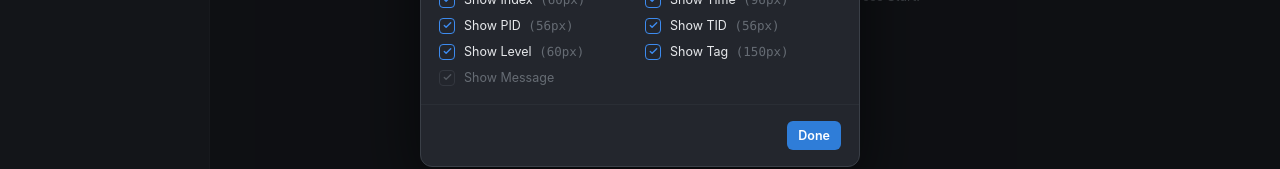
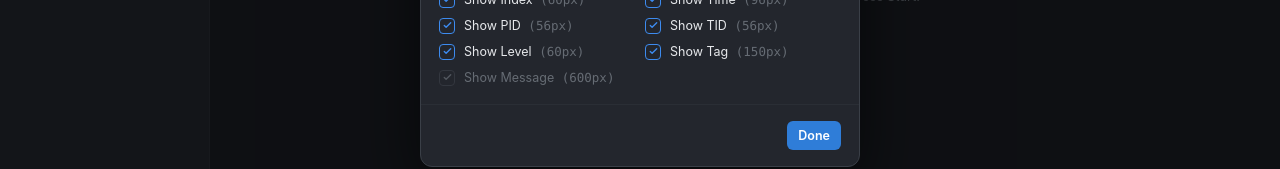
Before and after one commit to Thuongst97/LogCatViewer, a React (Vite) app: page / in a window 1280 px wide. Both pictures are taken after a click on the button 1250 px from the left and 21 px from the top of the page. Shown: the part 448-617 px from the top of the page. Built offline with nearby package versions, Linux system fonts and the light colour scheme.

Commit message:
Implement horizontal scroll

```diff
--- a/src/renderer/components/LogTable/LogTable.module.css
+++ b/src/renderer/components/LogTable/LogTable.module.css
@@ -5,11 +5,21 @@
   min-width: 0;
   min-height: 0;
 }
+/* Clips the header row to the visible width and has no scrollbar of its own —
+   kept in horizontal lockstep with .scrollArea purely by mirroring its
+   scrollLeft (see LogTable.tsx's handleScroll). This wrapper is the actual
+   scroll container: it must stay viewport-width while its child (.headerRow)
+   is the one sized to the full column width, or there's nothing for it to
+   scroll past — setting scrollLeft directly on an element exactly as wide as
+   its own content is a no-op. */
+.headerScroll {
+  overflow-x: hidden;
+  flex-shrink: 0;
+}
 .headerRow {
   display: grid;
-  grid-template-columns: 60px 96px 56px 56px 60px 150px 1fr;
+  grid-template-columns: 60px 96px 56px 56px 60px 150px 600px;
   height: 28px;
-  flex-shrink: 0;
   background: var(--bg-panel-alt);
   /* Each .cell already draws its own bottom border (see .cell below) — bumped to
      --border-strong just for header cells so the header/body split reads clearly. */
@@ -24,13 +34,16 @@
 .scrollArea {
   flex-grow: 1;
   overflow-y: auto;
-  overflow-x: hidden;
+  /* A wide Message column (or a narrow window) can make the columns' combined
+     width exceed the viewport — scroll to the rest instead of clipping a long
+     line with no way to read it in place. */
+  overflow-x: auto;
   font-size: 12px;
   position: relative;
 }
 .row {
   display: grid;
-  grid-template-columns: 60px 96px 56px 56px 60px 150px 1fr;
+  grid-template-columns: 60px 96px 56px 56px 60px 150px 600px;
   cursor: pointer;
 }
 .row:hover {
--- a/src/renderer/components/LogTable/LogTable.tsx
+++ b/src/renderer/components/LogTable/LogTable.tsx
@@ -1,4 +1,4 @@
-import { useEffect, useMemo, useRef, useState, type MouseEvent as ReactMouseEvent } from 'react';
+import { useEffect, useRef, useState, type MouseEvent as ReactMouseEvent } from 'react';
 import { useVirtualizer } from '@tanstack/react-virtual';
 import styles from './LogTable.module.css';
 import { useLogStore } from '../../state/logStore';
@@ -8,9 +8,10 @@ import { useTableSettingsStore } from '../../state/tableSettingsStore';
 import { useVisibleEntries } from '../../lib/useVisibleEntries';
 import { computeTableLayout } from '../../lib/tableLayout';
 import { renderLogCell } from '../../lib/renderLogCell';
+import { measureTextWidth } from '../../lib/measureTextWidth';
 import { copyToClipboard } from '../../lib/clipboard';
 import { CopyIcon, ExpandIcon, FilterPositiveIcon } from '../../lib/icons';
-import { COLUMN_LABELS, type ColumnKey, type LogEntry, type ResizableColumnKey } from '@shared/types';
+import { COLUMN_LABELS, type ColumnKey, type LogEntry } from '@shared/types';
 
 interface ContextMenuState {
   x: number;
@@ -23,8 +24,14 @@ const AUTOSCROLL_SLOP_MULTIPLIER = 2;
 /** The dense, virtualized log table — only visible rows exist in the DOM regardless of
  *  buffer size (plan §8.3), which is what keeps a 100k-line buffer scrolling smoothly.
  *  Columns, their widths, row height, and text size all come from tableSettingsStore
- *  (Settings > Table), and every fixed-width column is drag-resizable from its header
- *  cell's right edge — `message` always fills whatever space is left. */
+ *  (Settings > Table), and every column — Message included — is drag-resizable from
+ *  its header cell's right edge. The Message column's configured width is only a
+ *  *minimum*: it still fills spare room on a wide window, but the widest message
+ *  actually on screen is measured (canvas.measureText, see measureTextWidth) and
+ *  used as a floor too, so a long line always forces real horizontal overflow
+ *  instead of silently ellipsis-truncating with no way to read the rest. The
+ *  header scrolls in lockstep via a synced scrollLeft (handleScroll) so columns
+ *  stay aligned with their headers. */
 export function LogTable() {
   const entries = useLogStore((s) => s.entries);
   const selectedEntryId = useLogStore((s) => s.selectedEntryId);
@@ -44,13 +51,15 @@ export function LogTable() {
   const rowHeight = useTableSettingsStore((s) => s.rowHeight);
   const setColumnWidth = useTableSettingsStore((s) => s.setColumnWidth);
 
-  const { visibleColumns, gridTemplate } = useMemo(
-    () => computeTableLayout({ columns, columnWidths }),
-    [columns, columnWidths]
-  );
-
   const parentRef = useRef<HTMLDivElement>(null);
+  const headerScrollRef = useRef<HTMLDivElement>(null);
   const userScrolledUp = useRef(false);
+  // The body has a vertical scrollbar carving into its content width; the
+  // header doesn't, so without compensating for that gap the two drift out of
+  // alignment by a scrollbar's width at the far right edge of a horizontal
+  // scroll. Re-measured on any resize (window, sidebar toggle, row count
+  // crossing the point where the vertical scrollbar appears/disappears, …).
+  const [scrollbarWidth, setScrollbarWidth] = useState(0);
 
   const virtualizer = useVirtualizer({
     count: visible.length,
@@ -58,6 +67,34 @@ export function LogTable() {
     estimateSize: () => rowHeight,
     overscan: 20
   });
+
+  const font = `${fontSize}px 'IBM Plex Mono', ui-monospace, 'Cascadia Code', Consolas, monospace`;
+  const MESSAGE_CELL_PADDING = 28; // .cell's 4px+10px horizontal padding, plus a small safety margin
+  let widestMessage = 0;
+  if (columns.message) {
+    for (const virtualRow of virtualizer.getVirtualItems()) {
+      const entry = visible[virtualRow.index];
+      if (!entry) continue;
+      const width = measureTextWidth(entry.message, font);
+      if (width > widestMessage) widestMessage = width;
+    }
+  }
+  const effectiveColumnWidths =
+    widestMessage > 0
+      ? { ...columnWidths, message: Math.max(columnWidths.message, Math.ceil(widestMessage) + MESSAGE_CELL_PADDING) }
+      : columnWidths;
+
+  const { visibleColumns, gridTemplate, totalWidth } = computeTableLayout({ columns, columnWidths: effectiveColumnWidths });
+
+  useEffect(() => {
+    const el = parentRef.current;
+    if (!el) return;
+    const measure = () => setScrollbarWidth(el.offsetWidth - el.clientWidth);
+    measure();
+    const observer = new ResizeObserver(measure);
+    observer.observe(el);
+    return () => observer.disconnect();
+  }, [visible.length, rowHeight]);
 
   useEffect(() => {
     virtualizer.measure();
@@ -82,10 +119,6 @@ export function LogTable() {
     // eslint-disable-next-line react-hooks/exhaustive-deps
   }, [visible.length]);
 
-  // Jump to a specific entry on request (e.g. a Search Results double-click — plan
-  // follow-up, mirrors DLT Viewer). Only takes effect if the entry is currently
-  // visible under the active filters; if it's filtered out there's nothing to
-  // scroll to, but it stays selected so opening the detail dialog still shows it.
   useEffect(() => {
     if (!scrollRequest) return;
     const index = visible.findIndex((e) => e.id === scrollRequest.id);
@@ -97,6 +130,11 @@ export function LogTable() {
   function handleScroll() {
     const el = parentRef.current;
     if (!el) return;
+    // headerScrollRef wraps the header row at viewport width with overflow-x:
+    // hidden (see .headerScroll) — its own content (the header row, sized to
+    // totalWidth) is what actually overflows, so *this* wrapper is what needs
+    // scrollLeft set to stay in lockstep; it never scrolls on its own.
+    if (headerScrollRef.current) headerScrollRef.current.scrollLeft = el.scrollLeft;
     const distanceFromBottom = el.scrollHeight - el.scrollTop - el.clientHeight;
     userScrolledUp.current = distanceFromBottom > rowHeight * AUTOSCROLL_SLOP_MULTIPLIER;
   }
@@ -108,11 +146,6 @@ export function LogTable() {
     openLogDetailDialog();
   }
 
-  // Right-click > Add Filter — pre-fills the New Filter dialog from this line
-  // instead of a blank form. Tag comes enabled (a tag filter is the pattern
-  // every filter in typical use ends up being); Message is filled in too but
-  // left disabled, since matching the *exact* text of one specific line is
-  // rarely what you want by default — it's there to enable if you do.
   function handleAddFilter(entry: LogEntry) {
     openFilterEditor(null, {
       name: entry.tag || undefined,
@@ -157,15 +190,20 @@ export function LogTable() {
 
   return (
     <div className={styles.tableArea}>
-      <div className={[styles.headerRow, 'mono'].join(' ')} style={{ gridTemplateColumns: gridTemplate }}>
+      <div ref={headerScrollRef} className={styles.headerScroll} style={{ marginRight: scrollbarWidth }}>
+        <div
+          className={[styles.headerRow, 'mono'].join(' ')}
+          style={{ gridTemplateColumns: gridTemplate, width: '100%', minWidth: totalWidth }}
+        >
           {visibleColumns.map((column) => (
             <HeaderCell
               key={column}
               column={column}
-            width={column === 'message' ? null : columnWidths[column as ResizableColumnKey]}
-            onResize={(width) => setColumnWidth(column as ResizableColumnKey, width)}
+              width={columnWidths[column]}
+              onResize={(width) => setColumnWidth(column, width)}
             />
           ))}
+        </div>
       </div>
 
       <div ref={parentRef} className={styles.scrollArea} style={{ fontSize }} onScroll={handleScroll}>
@@ -178,7 +216,7 @@ export function LogTable() {
               : 'No lines match the current filters.'}
           </div>
         )}
-        <div style={{ height: virtualizer.getTotalSize(), position: 'relative' }}>
+        <div style={{ height: virtualizer.getTotalSize(), width: '100%', minWidth: totalWidth, position: 'relative' }}>
           {virtualizer.getVirtualItems().map((virtualRow) => {
             const entry = visible[virtualRow.index];
             // Rows are deliberately flat by default — no automatic per-level tint, no
@@ -305,15 +343,13 @@ function HeaderCell({
   onResize
 }: {
   column: ColumnKey;
-  /** null for the flexible `message` column, which has no drag handle. */
-  width: number | null;
+  width: number;
   onResize: (width: number) => void;
 }) {
   const [dragging, setDragging] = useState(false);
   const dragStart = useRef<{ startX: number; startWidth: number } | null>(null);
 
   function handleMouseDown(e: ReactMouseEvent) {
-    if (width === null) return;
     e.preventDefault();
     dragStart.current = { startX: e.clientX, startWidth: width };
     setDragging(true);
@@ -348,13 +384,11 @@ function HeaderCell({
   return (
     <div className={styles.cell} style={{ position: 'relative' }}>
       {COLUMN_LABELS[column].toUpperCase()}
-      {width !== null && (
       <div
         className={[styles.columnResizeHandle, dragging ? styles.columnResizing : ''].join(' ')}
         onMouseDown={handleMouseDown}
         title="Drag to resize column"
       />
-      )}
     </div>
   );
 }
--- a/src/renderer/components/SearchResultsDock/SearchResultsDock.module.css
+++ b/src/renderer/components/SearchResultsDock/SearchResultsDock.module.css
@@ -57,7 +57,10 @@
 .body {
   flex-grow: 1;
   overflow-y: auto;
-  overflow-x: hidden;
+  /* A wide Message column (or a narrow window) can make the columns' combined
+     width exceed the viewport — scroll to the rest instead of clipping a long
+     line with no way to read it in place (mirrors LogTable's .scrollArea). */
+  overflow-x: auto;
   font-size: 11.5px;
 }
 .empty {
--- a/src/renderer/components/SearchResultsDock/SearchResultsDock.tsx
+++ b/src/renderer/components/SearchResultsDock/SearchResultsDock.tsx
@@ -11,6 +11,7 @@ import { useSearchWorker } from '../../lib/useSearchWorker';
 import { useVisibleEntries } from '../../lib/useVisibleEntries';
 import { computeTableLayout } from '../../lib/tableLayout';
 import { renderLogCell } from '../../lib/renderLogCell';
+import { measureTextWidth } from '../../lib/measureTextWidth';
 import { COLUMN_LABELS, type LogEntry } from '@shared/types';
 
 // Not a per-keystroke debounce (search only runs on explicit submit — see
@@ -57,8 +58,24 @@ export function SearchResultsDock() {
   const columnWidths = useTableSettingsStore((s) => s.columnWidths);
   const rowHeight = useTableSettingsStore((s) => s.rowHeight);
   const fontSize = useTableSettingsStore((s) => s.fontSize);
-  const { visibleColumns, gridTemplate } = computeTableLayout({ columns, columnWidths });
   const bodyRef = useRef<HTMLDivElement>(null);
+  const headerScrollRef = useRef<HTMLDivElement>(null);
+
+  // Mirrors LogTable's header/body horizontal scroll sync. headerScrollRef
+  // wraps the header row at viewport width with overflow-x: hidden — its own
+  // content (the header row, sized to totalWidth) is what actually overflows,
+  // so *this* wrapper is what needs scrollLeft set to stay aligned; an element
+  // exactly as wide as its own content has nothing to scroll, so the wrapper
+  // can't just be the header row itself.
+  function handleBodyScroll() {
+    if (headerScrollRef.current && bodyRef.current) headerScrollRef.current.scrollLeft = bodyRef.current.scrollLeft;
+  }
+
+  // The body has a vertical scrollbar carving into its content width; the
+  // header doesn't, so without compensating for that gap the two drift out of
+  // alignment by a scrollbar's width at the far right edge of a horizontal
+  // scroll (see the matching fix in LogTable.tsx).
+  const [scrollbarWidth, setScrollbarWidth] = useState(0);
 
   // A massive log can easily produce thousands of matches (a common substring
   // over a 500k-line buffer) — rendering every one as a real DOM row is what
@@ -70,6 +87,48 @@ export function SearchResultsDock() {
     estimateSize: () => rowHeight,
     overscan: 20
   });
+
+  // Mirrors LogTable's content-aware Message width (see its longer comment):
+  // `minmax(width, 1fr)` alone never grows past the available viewport, so a
+  // long match would just get ellipsis-truncated with no way to scroll to the
+  // rest. Measuring the widest message among the currently-rendered rows and
+  // folding that into the effective column width forces real overflow (and so
+  // a usable horizontal scrollbar) whenever a result line needs more room.
+  const font = `${fontSize}px 'IBM Plex Mono', ui-monospace, 'Cascadia Code', Consolas, monospace`;
+  const MESSAGE_CELL_PADDING = 28;
+  let widestMessage = 0;
+  if (columns.message) {
+    for (const virtualRow of virtualizer.getVirtualItems()) {
+      const entry = results[virtualRow.index];
+      if (!entry) continue;
+      const width = measureTextWidth(entry.message, font);
+      if (width > widestMessage) widestMessage = width;
+    }
+  }
+  const effectiveColumnWidths =
+    widestMessage > 0
+      ? { ...columnWidths, message: Math.max(columnWidths.message, Math.ceil(widestMessage) + MESSAGE_CELL_PADDING) }
+      : columnWidths;
+  const { visibleColumns, gridTemplate, totalWidth } = computeTableLayout({ columns, columnWidths: effectiveColumnWidths });
+
+  useEffect(() => {
+    // bodyRef.current is null until the dock is actually expanded (it starts
+    // collapsed, and its body isn't rendered at all while collapsed) — this
+    // must re-attempt whenever dockVisible flips, not just once on mount, or
+    // it permanently measures nothing if the dock was closed at mount time.
+    // ResizeObserver alone isn't enough either: the vertical scrollbar can
+    // appear/disappear purely because `results.length` crossed the overflow
+    // threshold, with the container's own box (what ResizeObserver tracks)
+    // never changing size — so re-measure directly on that too, not just on
+    // an actual container resize.
+    const el = bodyRef.current;
+    if (!el) return;
+    const measure = () => setScrollbarWidth(el.offsetWidth - el.clientWidth);
+    measure();
+    const observer = new ResizeObserver(measure);
+    observer.observe(el);
+    return () => observer.disconnect();
+  }, [dockVisible, results.length, rowHeight]);
 
   // Row height (Settings > Table) is a fixed estimate, not a per-row DOM
   // measurement — changing it doesn't retroactively invalidate rows the
@@ -175,22 +234,27 @@ export function SearchResultsDock() {
 
       {dockVisible && (
         <>
-          <div className={[tableStyles.headerRow, 'mono'].join(' ')} style={{ gridTemplateColumns: gridTemplate }}>
-            {visibleColumns.map((column) => (
-              <div key={column} className={tableStyles.cell}>
-                {COLUMN_LABELS[column].toUpperCase()}
-              </div>
-            ))}
+          <div ref={headerScrollRef} className={tableStyles.headerScroll} style={{ marginRight: scrollbarWidth }}>
+            <div
+              className={[tableStyles.headerRow, 'mono'].join(' ')}
+              style={{ gridTemplateColumns: gridTemplate, width: '100%', minWidth: totalWidth }}
+            >
+              {visibleColumns.map((column) => (
+                <div key={column} className={tableStyles.cell}>
+                  {COLUMN_LABELS[column].toUpperCase()}
+                </div>
+              ))}
+            </div>
           </div>
 
-          <div ref={bodyRef} className={[styles.body, 'mono'].join(' ')} style={{ fontSize }}>
+          <div ref={bodyRef} className={[styles.body, 'mono'].join(' ')} style={{ fontSize }} onScroll={handleBodyScroll}>
             {results.length === 0 ? (
               <div className={[styles.empty, searching ? styles.emptySearching : ''].join(' ')}>
                 {searching && <span className={styles.spinner} />}
                 {query.length === 0 ? 'No search in progress.' : searching ? 'Searching…' : 'No matches.'}
               </div>
             ) : (
-              <div style={{ height: virtualizer.getTotalSize(), position: 'relative' }}>
+              <div style={{ height: virtualizer.getTotalSize(), width: '100%', minWidth: totalWidth, position: 'relative' }}>
                 {virtualizer.getVirtualItems().map((virtualRow) => {
                   const entry = results[virtualRow.index];
                   return (
--- a/src/renderer/components/SettingsDialog/SettingsDialog.tsx
+++ b/src/renderer/components/SettingsDialog/SettingsDialog.tsx
@@ -129,12 +129,10 @@ function TableTab() {
               <Checkbox checked={columns[column]} onChange={(v) => setColumnVisible(column, v)} aria-label={`Show ${COLUMN_LABELS[column]}`} />
               <span className={styles.columnCheckLabel}>
                 Show {COLUMN_LABELS[column]}
-                {column !== 'message' && (
-                  <span style={{ color: 'var(--text-muted)' }} className="mono">
-                    {' '}
-                    ({columnWidths[column as Exclude<ColumnKey, 'message'>]}px)
-                  </span>
-                )}
+                <span style={{ color: 'var(--text-muted)' }} className="mono">
+                  {' '}
+                  ({columnWidths[column]}px)
+                </span>
               </span>
             </div>
           ))}
@@ -142,6 +140,10 @@ function TableTab() {
             <Checkbox checked disabled onChange={() => {}} aria-label="Show Message (always shown)" />
             <span className={[styles.columnCheckLabel, styles.columnCheckLabelLocked].join(' ')} title="Message always shows — hiding every column isn't useful">
               Show Message
+              <span style={{ color: 'var(--text-muted)' }} className="mono">
+                {' '}
+                ({columnWidths.message}px)
+              </span>
             </span>
           </div>
         </div>
--- /dev/null
+++ b/src/renderer/lib/measureTextWidth.ts
@@ -0,0 +1,13 @@
+// Fast, non-DOM text width measurement via a single reused offscreen canvas —
+// used to auto-fit the Message column to whatever's actually on screen (see
+// LogTable/SearchResultsDock), without laying out real DOM nodes just to find
+// out how wide a string would render.
+let canvas: HTMLCanvasElement | null = null;
+
+export function measureTextWidth(text: string, font: string): number {
+  if (!canvas) canvas = document.createElement('canvas');
+  const ctx = canvas.getContext('2d');
+  if (!ctx) return 0;
+  ctx.font = font;
+  return ctx.measureText(text).width;
+}
--- a/src/renderer/state/tableSettingsStore.ts
+++ b/src/renderer/state/tableSettingsStore.ts
@@ -12,7 +12,11 @@ import {
 } from '@shared/types';
 
 export const MIN_COLUMN_WIDTH = 32;
-export const MAX_COLUMN_WIDTH = 500;
+// Raised from 500 so Message — now a fixed, resizable column instead of an
+// auto-filling one (see ResizableColumnKey) — has room to widen well past a
+// short fixed-width column's range; the table scrolls horizontally past
+// whatever this is set to (see LogTable/SearchResultsDock).
+export const MAX_COLUMN_WIDTH = 1200;
 export const MIN_FONT_SIZE = 10;
 export const MAX_FONT_SIZE = 18;
 export const MIN_ROW_HEIGHT = 20;
@@ -40,7 +44,11 @@ function snapshot(state: TableSettingsState): TableSettings {
 export const useTableSettingsStore = create<TableSettingsState>((set, get) => ({
   ...DEFAULT_TABLE_SETTINGS,
 
-  hydrate: (settings) => set(settings),
+  // A settings file saved before `message` became a resizable column has no
+  // width for it — fall back to the default rather than hydrating `undefined`
+  // into columnWidths.message (every other saved field still wins as-is).
+  hydrate: (settings) =>
+    set({ ...settings, columnWidths: { ...DEFAULT_TABLE_SETTINGS.columnWidths, ...settings.columnWidths } }),
 
   setColumnVisible: (key, visible) => {
     // `message` is intentionally not exposed as toggleable in the UI, but guard here
--- a/src/renderer/styles/global.css
+++ b/src/renderer/styles/global.css
@@ -33,7 +33,10 @@ button {
 
 ::-webkit-scrollbar {
   width: 14px;
-  height: 14px;
+  /* Thinner than the vertical scrollbar — a full 14px felt heavy running along
+     the bottom of the log table/search results, where it's rarely more than an
+     occasional wide-message affordance rather than a constantly-used control. */
+  height: 10px;
 }
 ::-webkit-scrollbar-thumb {
   background: var(--scrollbar-thumb);
--- a/src/shared/types.ts
+++ b/src/shared/types.ts
@@ -97,12 +97,17 @@ export type ThemePreference = 'light' | 'dark' | 'system';
 /** The 7 columns the log table can show. `message` can't be hidden — it's the one
  *  column guaranteed to always carry content, so hiding everything is impossible. */
 export type ColumnKey = 'index' | 'time' | 'pid' | 'tid' | 'level' | 'tag' | 'message';
-/** Every column except `message` has a user-adjustable pixel width; `message` always
- *  fills whatever space is left (plan follow-up: "columns shall expand flexibly"). */
-export type ResizableColumnKey = Exclude<ColumnKey, 'message'>;
+/** Every column, including `message`, has a user-adjustable pixel width. For
+ *  `message` this is a *minimum*, not a fixed size (see tableLayout.ts's
+ *  `minmax(width, 1fr)`) — it still absorbs any spare room on a wide window
+ *  exactly like before, but won't shrink past this, so a narrow window (or
+ *  widening Message further than fits) makes the table overflow and scroll
+ *  horizontally instead of ellipsis-truncating a long line with no way to
+ *  read the rest — the table and Search Results, which shares this layout. */
+export type ResizableColumnKey = ColumnKey;
 
 export const COLUMN_ORDER: ColumnKey[] = ['index', 'time', 'pid', 'tid', 'level', 'tag', 'message'];
-export const RESIZABLE_COLUMNS: ResizableColumnKey[] = ['index', 'time', 'pid', 'tid', 'level', 'tag'];
+export const RESIZABLE_COLUMNS: ResizableColumnKey[] = ['index', 'time', 'pid', 'tid', 'level', 'tag', 'message'];
 
 export const COLUMN_LABELS: Record<ColumnKey, string> = {
   index: 'Index',
@@ -126,7 +131,7 @@ export interface TableSettings {
 
 export const DEFAULT_TABLE_SETTINGS: TableSettings = {
   columns: { index: true, time: true, pid: true, tid: true, level: true, tag: true, message: true },
-  columnWidths: { index: 60, time: 96, pid: 56, tid: 56, level: 60, tag: 150 },
+  columnWidths: { index: 60, time: 96, pid: 56, tid: 56, level: 60, tag: 150, message: 600 },
   fontSize: 12,
   rowHeight: 26
 };
```
Also changed, not shown: src/renderer/lib/tableLayout.ts (+21 -9 lines). Lines whose indentation alone changed are shown as unchanged.
